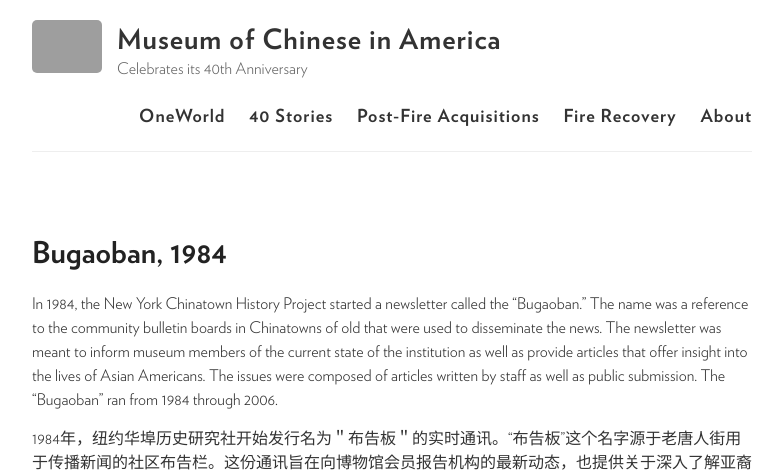
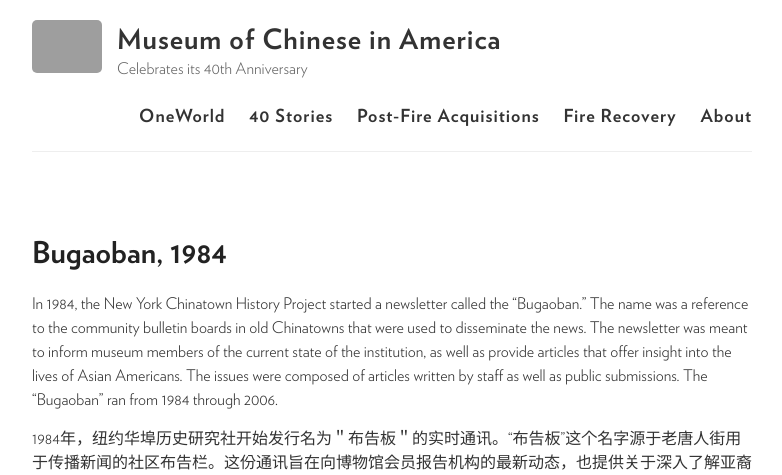
Before and after one commit to moca40/moca40.github.io, a Jekyll site: the page built from _stories/1984-01-01-bugaoban.md, in a window 1280 px wide, cut to the strip 0-475 px from the top of the page. Shown: the whole strip, without its empty margins (248-1030 px from the left). Built offline with Jekyll 4.4.1, drawn with Linux system fonts in a browser that asks for light colours; grey boxes are pictures that could not be loaded.

Commit message:
Update 1984-01-01-bugaoban.md

```diff
--- a/_stories/1984-01-01-bugaoban.md
+++ b/_stories/1984-01-01-bugaoban.md
@@ -20,7 +20,7 @@
     img: https://user-images.githubusercontent.com/47676628/93404374-0bfa8780-f858-11ea-9d8c-b5c433ccda36.jpg
 ---
 
-In 1984, the New York Chinatown History Project started a newsletter called the “Bugaoban.”  The name was a reference to the community bulletin boards in Chinatowns of old that were used to disseminate the news.  The newsletter was meant to inform museum members of the current state of the institution as well as provide articles that offer insight into the lives of Asian Americans.  The issues were composed of articles written by staff as well as public submission.  The “Bugaoban” ran from 1984 through 2006.
+In 1984, the New York Chinatown History Project started a newsletter called the “Bugaoban.”  The name was a reference to the community bulletin boards in old Chinatowns that were used to disseminate the news. The newsletter was meant to inform museum members of the current state of the institution, as well as provide articles that offer insight into the lives of Asian Americans. The issues were composed of articles written by staff as well as public submissions. The “Bugaoban” ran from 1984 through 2006.
 
 1984年，纽约华埠历史研究社开始发行名为＂布告板＂的实时通讯。“布告板”这个名字源于老唐人街用于传播新闻的社区布告栏。这份通讯旨在向博物馆会员报告机构的最新动态，也提供关于深入了解亚裔美国人生活的文章。这份刊物是由博物馆员工撰稿或社会公众投稿。＂布告板”自1984年发行至2006年。
 
```
